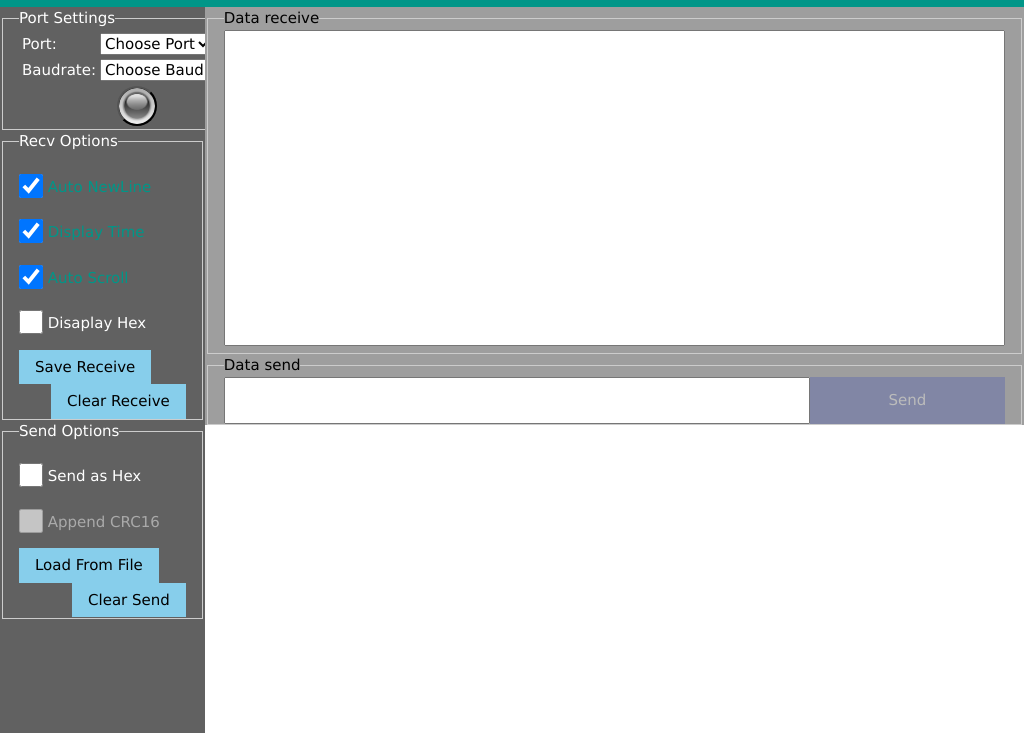
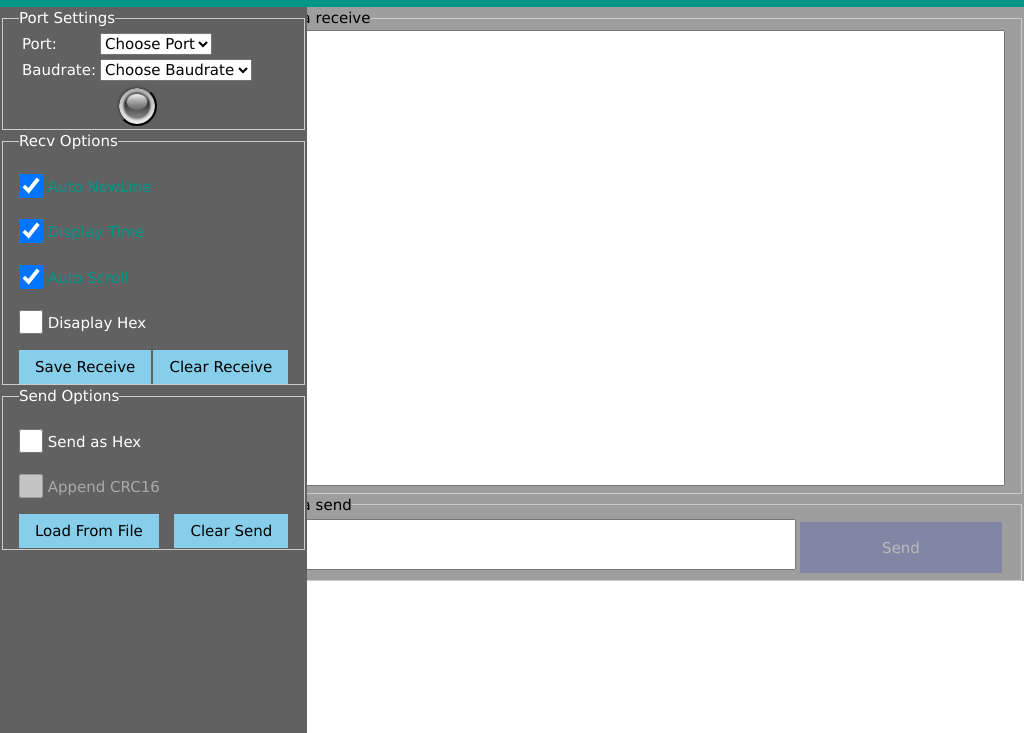
Before and after one commit to zhanfeng25/UartAssist, an Electron app: page index.html in a window 1024 px wide. Shown: the part 67-800 px from the top of the page. Drawn offline with Linux system fonts and the light colour scheme; no server answers.

Commit message:
resizing

```diff
--- a/index.html
+++ b/index.html
@@ -15,7 +15,7 @@
 
 <div id="error"></div>
 
-<nav class="w3-sidenav w3-dark-grey" style="width:20%">
+<nav class="w3-sidenav w3-dark-grey" style="width:30%">
 <fieldset class="w3-container w3-border w3-hover-border-light-blue">
   <legend>Port Settings</legend>
   <table>
@@ -88,21 +88,27 @@
 </fieldset>
 </nav>
 
-<div class="Data w3-grey" style="margin-left:20%">
+<div class="Data w3-grey" style="margin-left:25%">
 <fieldset class="w3-container w3-border w3-hover-border-light-blue">
   <legend>Data receive</legend>
-  <textarea style="width:100%;height:0;padding-top:40%;overflow-y:auto;resize:none;" id="IncomingDataArea" readonly="true"></textarea>
+  <textarea rows="20" style="width:100%;overflow-y:auto;resize:none;" id="IncomingDataArea" readonly="true"></textarea>
 </fieldset>
 
 <fieldset class="w3-container w3-border w3-hover-border-light-blue">
   <legend>Data send</legend>
-  <textarea class="w3-container w3-threequarter" style="width:75%;resize:none;" id="SendDataArea" type="text"></textarea>
-  <button class="w3-btn w3-ripple w3-right w3-indigo w3-container w3-quarter" id="SendDataButton">Send</button>
+  <table style="width: 100%;">
+    <td colspan="5">
+      <textarea style="width:100%;resize:none;" id="SendDataArea" type="text"></textarea>
+    </td>
+    <td>
+      <button class="w3-btn w3-ripple w3-indigo" style="width: 100%;" id="SendDataButton">Send</button>
+    </td>
+  </table>
 </fieldset>
 
 <fieldset class="w3-container w3-border w3-hover-border-light-blue" id="CRC16Result" hidden="true">
   <legend>CRC16 Result [str + CRCL + CRCH]</legend>
-  <textarea class="w3-container" style="width:100%;resize:none;" id="CRC16ResultData" readonly="true"></textarea>
+  <textarea rows="2" style="width:100%;resize:none;" id="CRC16ResultData" readonly="true"></textarea>
 </fieldset>
 </div>
 
--- a/main.js
+++ b/main.js
@@ -9,8 +9,8 @@ let win
 function createWindow () {
   // Create the browser window.
   win = new BrowserWindow({
-    width: 1600,
-    height: 900,
+    width: 1024,
+    height: 768,
     icon: path.join(__dirname, 'static/icons/64x64.png')
   })
 
```
